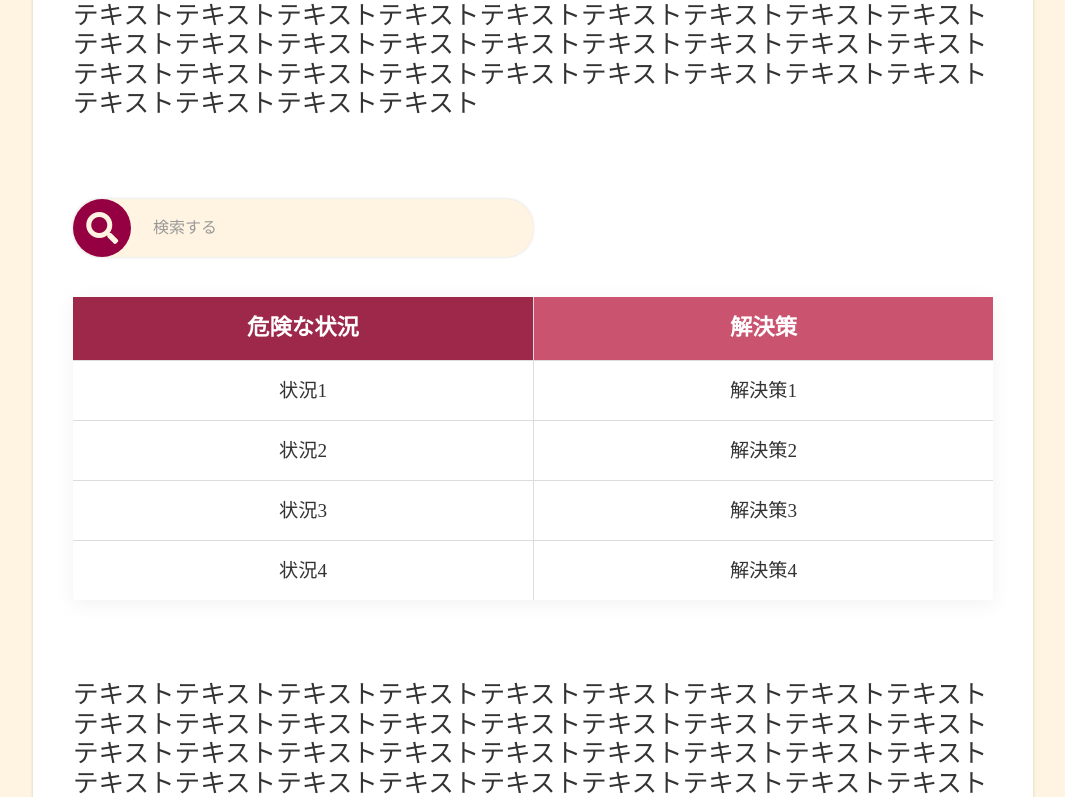
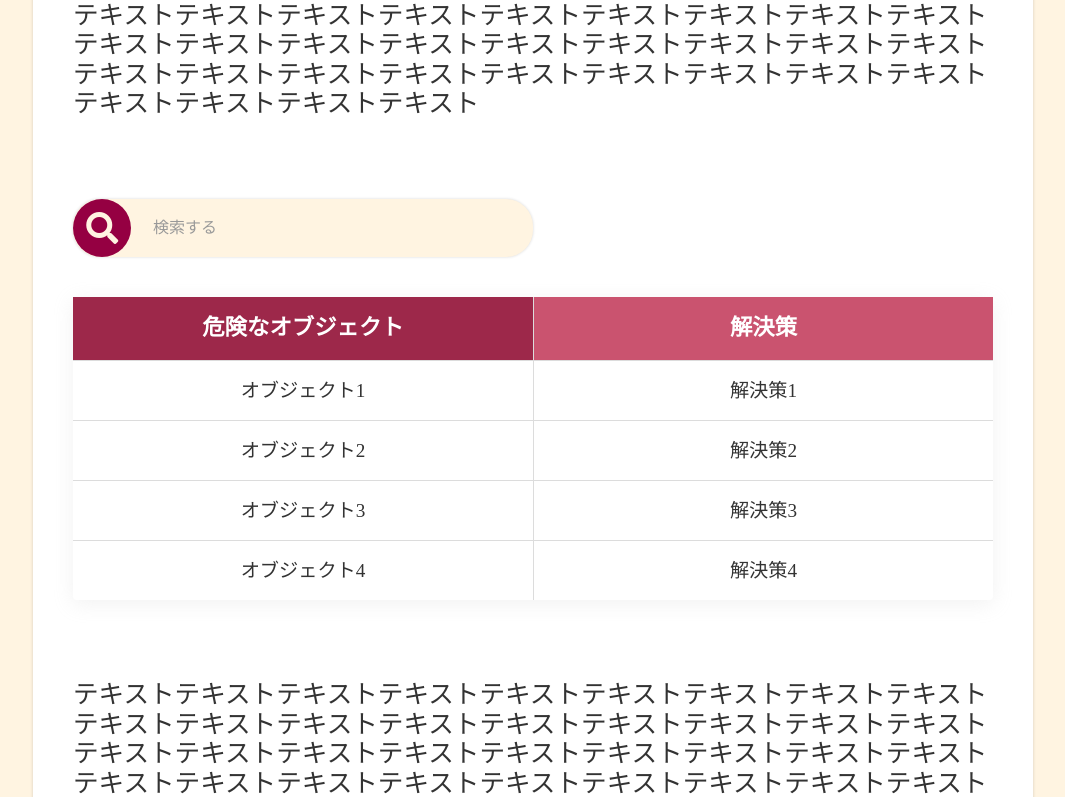
Before and after one commit to shunafuku/suironChallenge2022GroupC, a Next.js app in the folder suiron-app/: page / in a window 1280 px wide. Shown: the part 1403-2200 px from the top of the page, without its empty margins (107-1172 px from the left). Built offline with nearby package versions, Linux system fonts and the light colour scheme.

Commit message:
fix: search

```diff
--- a/suiron-app/src/components/container/top/Presentation.tsx
+++ b/suiron-app/src/components/container/top/Presentation.tsx
@@ -5,7 +5,6 @@ interface Props {
   inputValue: string;
   handleChange: (e: React.ChangeEvent<HTMLInputElement>) => void;
   tableList: any[];
-  // isBalloon: boolean;
   openBalloon: (index: string) => void;
   closeBalloon: (index: string) => void;
 }
@@ -32,7 +31,7 @@ const Presentation: React.FC<Props> = (props) => {
           <div className={Style.intro}>
             テキストテキストテキストテキストテキストテキストテキストテキストテキストテキストテキストテキストテキストテキストテキストテキストテキストテキストテキストテキストテキストテキストテキストテキストテキストテキストテキストテキストテキストテキストテキストテキストテキストテキストテキストテキストテキストテキストテキストテキスト
           </div>
-          <h2>危険な状況と解決策</h2>
+          <h2>危険なオブジェクトと解決策</h2>
           <div className={Style.lead}>
             テキストテキストテキストテキストテキストテキストテキストテキストテキストテキストテキストテキストテキストテキストテキストテキストテキストテキストテキストテキストテキストテキストテキストテキストテキストテキストテキストテキストテキストテキストテキストテキストテキストテキストテキストテキストテキストテキストテキストテキスト
           </div>
@@ -45,7 +44,7 @@ const Presentation: React.FC<Props> = (props) => {
           <div className={Style.table}>
             <div className={Style.thead}>
               <div className={Style.tr}>
-                <div className={Style.th_situation}>危険な状況</div>
+                <div className={Style.th_situation}>危険なオブジェクト</div>
                 <div className={Style.th_resolution}>解決策</div>
               </div>
             </div>
@@ -54,7 +53,7 @@ const Presentation: React.FC<Props> = (props) => {
                 return (
                   <div key={index} className={Style.tr}>
                     <div className={Style.th} onMouseOver={() => props.openBalloon(String(index))} onMouseLeave={() => props.closeBalloon(String(index))}>
-                      {table.situation}
+                      {table.object}
                       <div id={String(index)} className={Style.reason}>{table.reason}</div>
                     </div>
                     <div className={Style.th}>{table.resolution}</div>
--- a/suiron-app/src/components/container/top/index.module.scss
+++ b/suiron-app/src/components/container/top/index.module.scss
@@ -138,22 +138,22 @@
             color: #333;
 
             &:first-of-type {
+              cursor: pointer;
               border-left: unset;
             }
 
             .reason {
               position: absolute;
               visibility: hidden;
-              top: -55px;
-              left: 50%;
+              top: -30px;
+              left: 0;
               transform: translateX(-50%);
               z-index: 1;
-              background: #545454;
+              background: #ca536f;
               padding: 4px 12px;
               font-size: 1rem;
               font-weight: bold;
               line-height: 1.8;
-              animation: fadeIn 0.6s;
               color: #FFF;
               border-radius: 3px;
               filter: drop-shadow(0px 1px 4px #aaa);
@@ -162,15 +162,10 @@
                 content: "";
                 position: absolute;
                 top: 100%;
-                left: 50%;
+                left: 75%;
                 margin-left: -8px;
-                border: 8px solid transparent;
-                border-top: 8px solid #545454;
-              }
-
-              @keyframes fadeIn {
-                from {opacity: 0;}
-                to {opacity:1 ;}
+                border: 5px solid transparent;
+                border-top: 8px solid #ca536f;
               }
             }
           }
--- a/suiron-app/src/components/container/top/index.tsx
+++ b/suiron-app/src/components/container/top/index.tsx
@@ -2,30 +2,31 @@ import React, { useState } from "react";
 import Presentation from './Presentation'
 
 type table = {
-  situation: string;
+  object: string;
   resolution: string;
+  reason: string;
 };
 
 type TableList = Array<table>;
 
 const allTableList = [
   {
-    situation: "状況1",
+    object: "オブジェクト1",
     resolution: "解決策1",
     reason: "理由1",
   },
   {
-    situation: "状況2",
+    object: "オブジェクト2",
     resolution: "解決策2",
     reason: "理由2",
   },
   {
-    situation: "状況3",
+    object: "オブジェクト3",
     resolution: "解決策3",
     reason: "理由3",
   },
   {
-    situation: "状況4",
+    object: "オブジェクト4",
     resolution: "解決策4",
     reason: "理由4",
   }
@@ -51,20 +52,15 @@ const TopContainer = () => {
     }
   }
 
-
-
   const [inputValue, setInputValue] = useState("");
   const [tableList, setTableList] = useState<TableList>(allTableList);
 
-  const search = (value: string) => {
-    if (value !== "") {
-      const filteredList = allTableList.filter((table: table) =>
-        Object.values(table).some(
-          (item: string) =>
-            item?.toUpperCase().indexOf(value.trim().toUpperCase()) !== -1
-        )
-      );
-      setTableList(filteredList);
+  const search = (searchText: string) => {
+    if (searchText !== "") {
+      const filteredData = Object.entries(allTableList)
+    .filter(([, value]) => value.object.includes(searchText))
+    .map(([, value]) => value);
+      setTableList(filteredData);
       return;
     }
 
@@ -82,7 +78,6 @@ const TopContainer = () => {
       inputValue={inputValue}
       handleChange={handleChange}
       tableList={tableList}
-      // isBalloon={isBalloon}
       openBalloon={openBalloon}
       closeBalloon={closeBalloon}
     />
```
